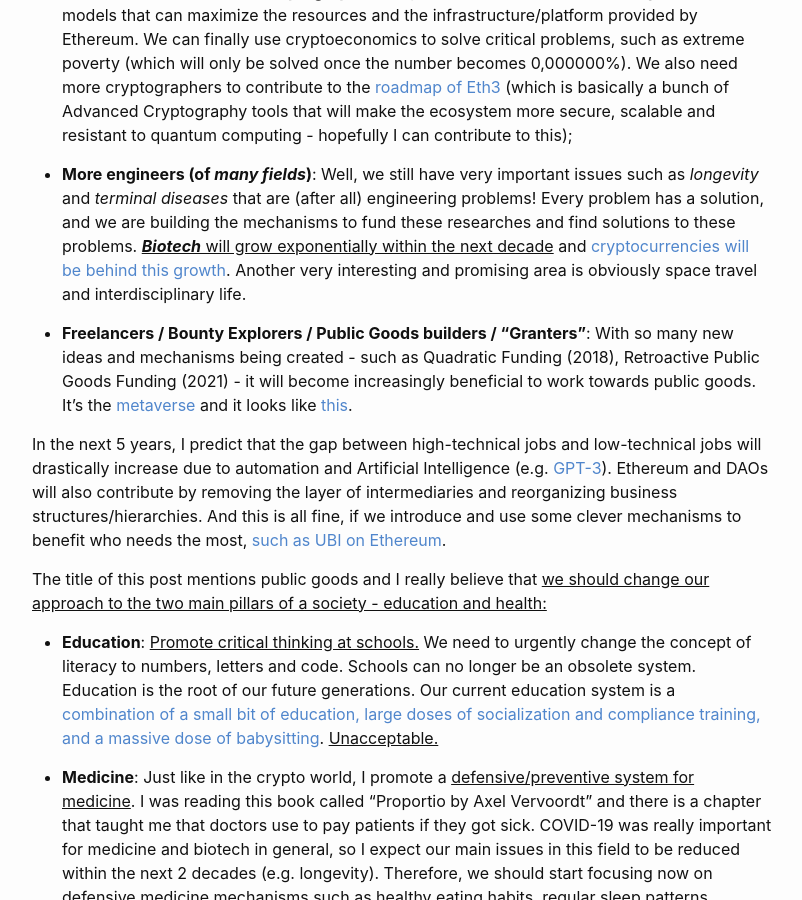
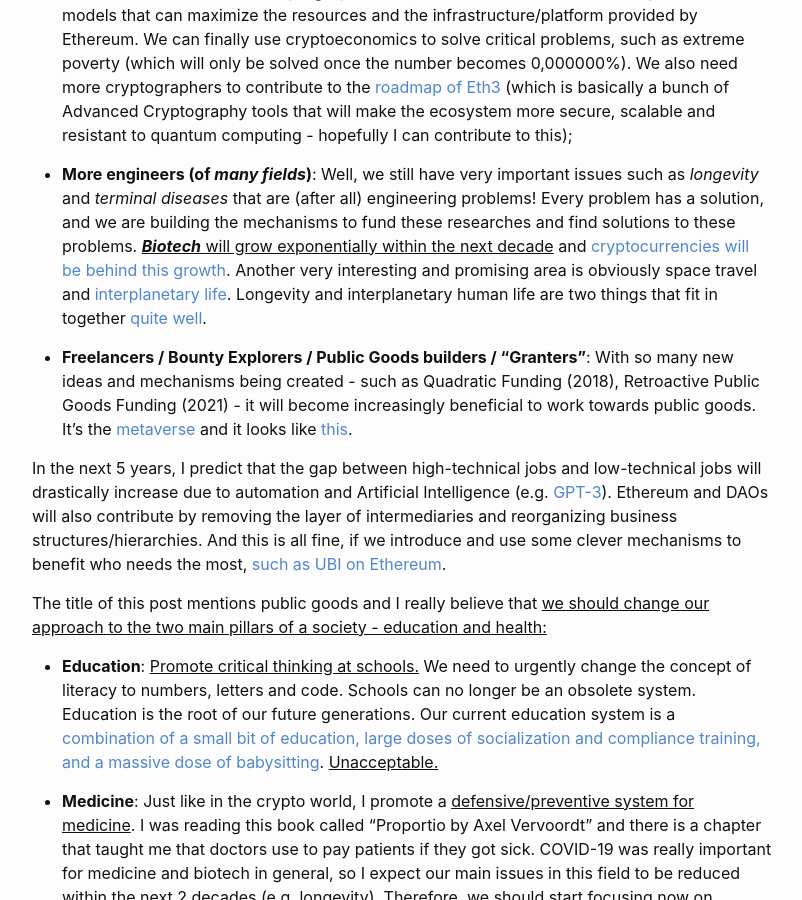
Before and after one commit to intldds/intldds.github.io, a Jekyll site: the page built from _posts/2021-08-01-paradigm.md, in a window 1280 px wide and 900 px high, scrolled down 7066 px. Shown: the whole window, without its empty margins (238-1040 px from the left). Built offline with Jekyll 4.4.1, drawn with Linux system fonts in a browser that asks for light colours.

Commit message:
Add interplanetary section

```diff
--- a/_posts/2021-08-01-paradigm.md
+++ b/_posts/2021-08-01-paradigm.md
@@ -232,7 +232,8 @@ secure, scalable and resistant to quantum computing - hopefully I can contribute
 (after all) engineering problems! Every problem has a solution, and we are building the mechanisms to fund these researches
 and find solutions to these problems. <ins>***Biotech*** will grow exponentially within the next decade</ins> and [cryptocurrencies will be
 behind this growth](https://www.lifespan.io/news/pulsechain-airdrop-has-raised-20m-for-sens-research/). Another very interesting
-and promising area is obviously space travel and interdisciplinary life.
+and promising area is obviously space travel and [interplanetary life](https://twitter.com/QwQiao/status/1344040260020424704).
+Longevity and interplanetary human life are two things that fit in together [quite well](https://twitter.com/NMAssets/status/1428125177108389888).
 
 
 * **Freelancers / Bounty Explorers / Public Goods builders / "Granters"**: With so many new ideas and mechanisms being created -
```
